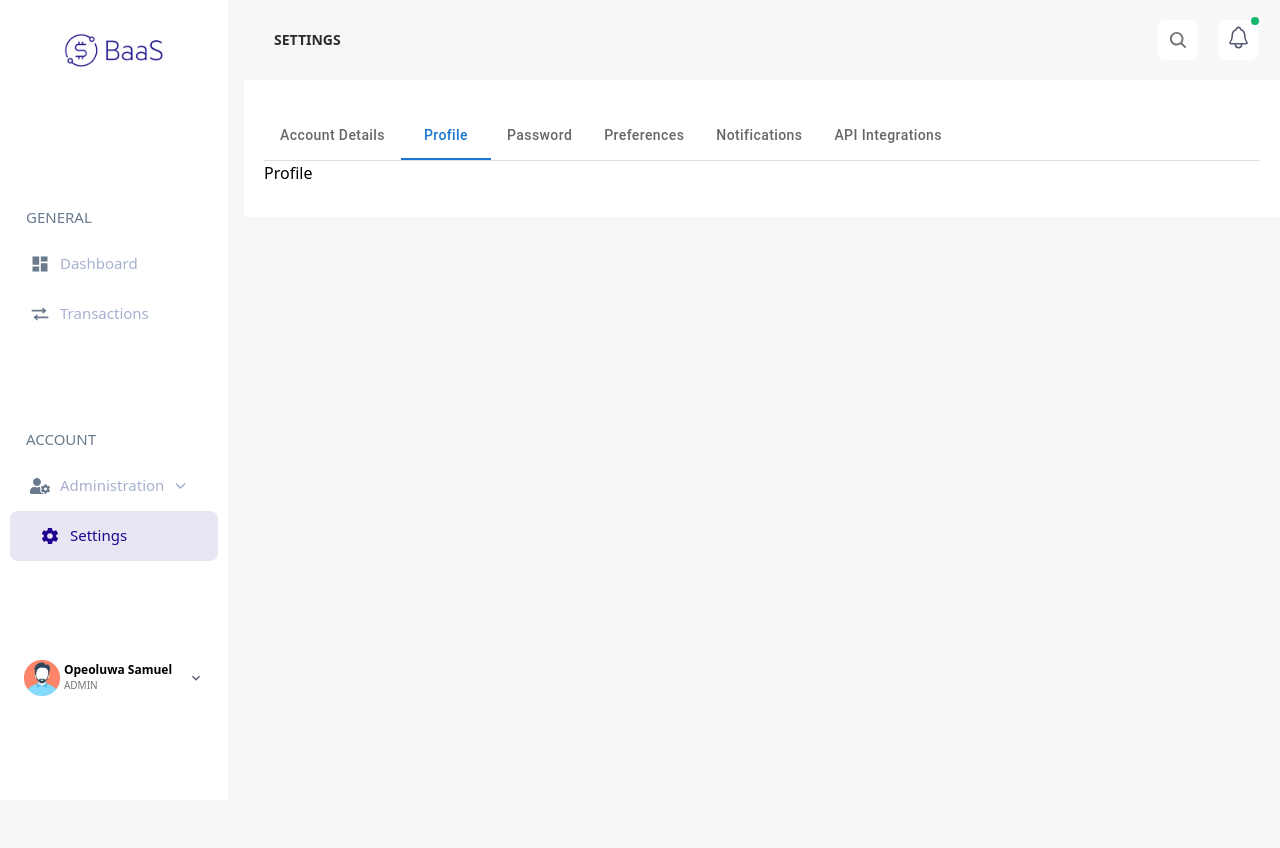
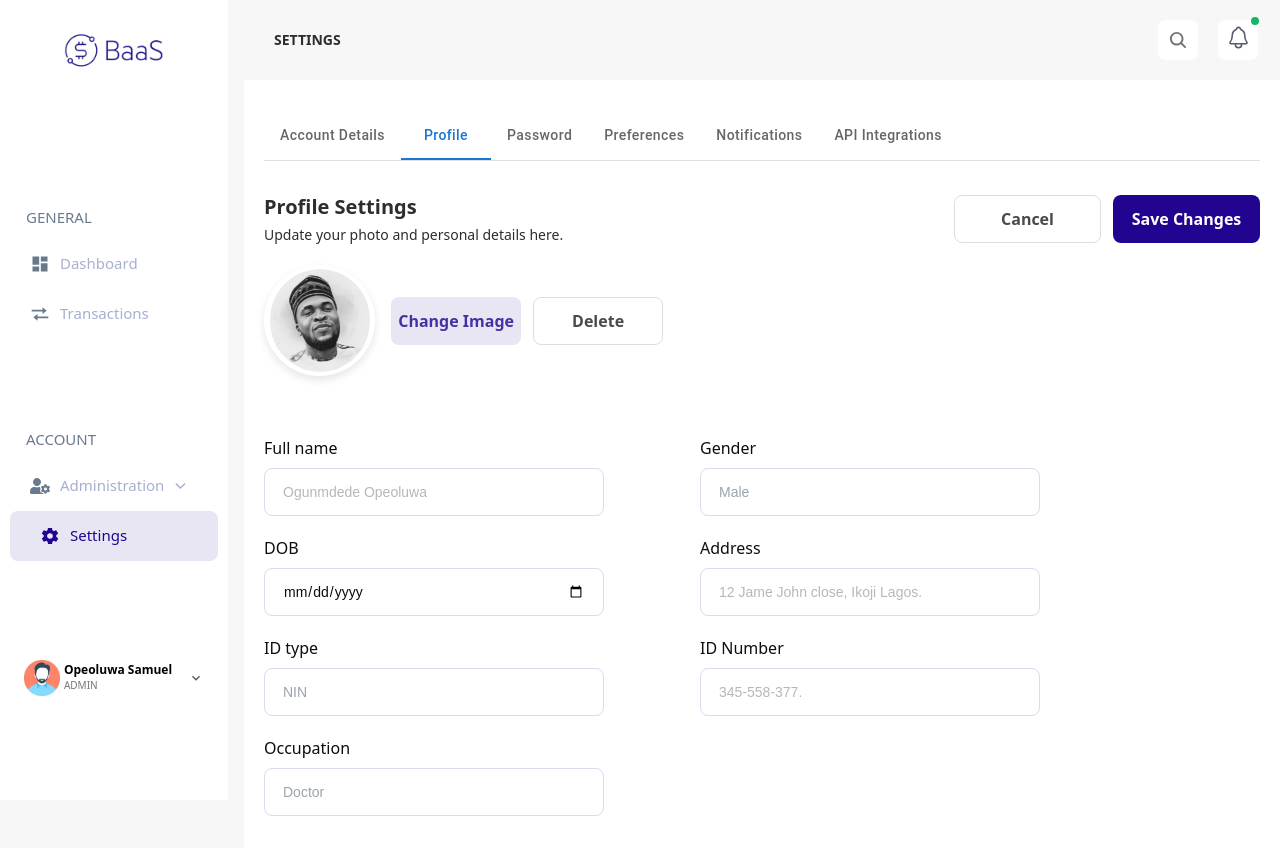
Before and after one commit to olukunle-abolade/BaaSNGWeb, a Next.js app: page /dashboard/settings in a window 1280 px wide. Both pictures are taken after a click on the tab "Profile". Shown: the top 848 px of the page. Before the commit the page ends 800 px from the top, so only its background shows below. Built offline with nearby package versions, Linux system fonts and the light colour scheme.

Commit message:
design: profile settings UI implementation

```diff
--- a/src/app/dashboard/settings/page.tsx
+++ b/src/app/dashboard/settings/page.tsx
@@ -8,6 +8,7 @@ import Box from '@mui/material/Box';
 
 // ** Components
 import Password from '@/view/settings/password/Password';
+import Profile from '@/view/settings/profile/Profile';
 
 
 interface TabPanelProps {
@@ -69,7 +70,7 @@ const Settings = () => {
           <p className="text-black">Account Details</p>
         </TabPanel>
         <TabPanel value={value} index={1}>
-           <p className="text-black">Profile</p>
+          <Profile />
         </TabPanel>
         <TabPanel value={value} index={2}>
           <Password />
--- /dev/null
+++ b/src/view/settings/profile/Profile.tsx
@@ -0,0 +1,72 @@
+import Image from 'next/image'
+
+// ** Third Pary
+import {BsFillCheckCircleFill} from 'react-icons/bs'
+
+// ** Images
+import ProfileImage from '@/assets/images/profile.svg'
+
+// ** Components
+import CustomButton from '@/components/CustomButton'
+import {  SelectField, TextField } from '@/components/FormComponent'
+
+
+const Profile = () => {
+  return (
+    <div className='h-full'>
+    {/*  */}
+    <div className="flex items-center justify-between mt-8">
+      <div className="space-y-1">
+        <h3 className='text-[#2D2D2D] text-xl font-semibold'>Profile Settings</h3>
+        <p className='text-[#2D2D2D] text-sm font-normal'>Update your photo and personal details here.</p>
+      </div>
+      <div className="grid grid-cols-2 gap-3">
+        <CustomButton title='Cancel' textStyle={{color: "#4A4A4A"}} buttonColor='transparent' buttonStyle={{borderWidth: 1, borderColor: '#DEDEDE'}} />
+        <CustomButton title='Save Changes' buttonStyle={{width: 147}} />
+      </div>
+    </div>
+
+    {/* profie picture */}
+    <div className='flex items-center space-x-4 mt-5'>
+      {/* image */}
+      <div className="flex items-center justify-center w-[111.11px] h-[111.11px] rounded-full bg-white shadow-[0px_4px_8px_rgba(0,0,0,0.1)]">
+        <Image
+          src = {ProfileImage}
+          alt = ""
+          width = {100}
+          height = {100}
+          className = "rounded-full"
+        />
+      </div>
+      {/* button */}
+      <div className="grid grid-cols-2 gap-3">
+        <CustomButton title='Change Image' textStyle={{color: "#4730A3"}} buttonColor='#E9E6F4' buttonStyle={{width: 130}} />
+        <CustomButton title='Delete' textStyle={{color: "#4A4A4A"}} buttonColor='transparent' buttonStyle={{borderWidth: 1, borderColor: '#DEDEDE'}} />
+      </div>
+    </div>
+
+    {/* Form Field */}
+    <div className="grid grid-cols-2 gap-24 mt-10 w-fit">
+      <div className='w-[340px]'>
+        <TextField label="Full name" type="text" placeholder='Ogunmdede Opeoluwa' />
+        <TextField label="DOB" type="date" placeholder='Ogunmdede Opeoluwa' />
+        <SelectField label='ID type'>
+          <option value="">NIN</option>
+        </SelectField>
+        <SelectField label='Occupation'>
+          <option value="">Doctor</option>
+        </SelectField>
+      </div>
+      <div className=''>
+        <SelectField label='Gender'>
+          <option value="">Male</option>
+        </SelectField>
+        <TextField label="Address" type="text" placeholder='12 Jame John close, Ikoji Lagos.' />
+        <TextField label="ID Number" type="text" placeholder='345-558-377.' />
+      </div>
+    </div>
+  </div>
+  )
+}
+
+export default Profile
```
Also changed, not shown: src/assets/images/profile.svg (added).
